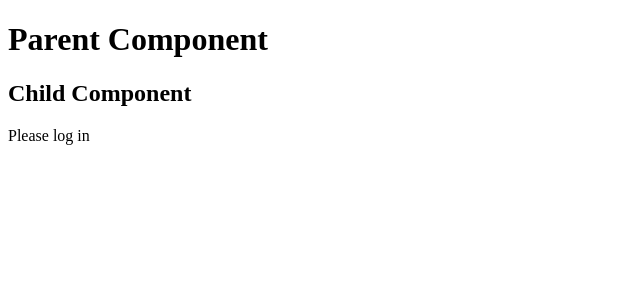
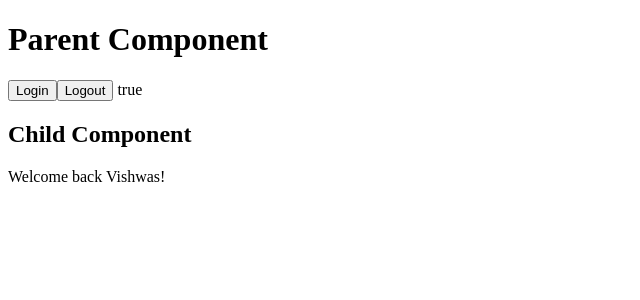
Before and after one commit to gopinav/Angular-Component-Interaction-Tutorial, an Angular app in the folder child-demo/: page / in a window 1280 px wide. Shown: the top 300 px of the page, without its empty margins (0-640 px from the left). Built offline with nearby package versions, Linux system fonts and the light colour scheme.

Commit message:
Input with Getters and Setters

```diff
--- a/child-demo/src/app/app.component.html
+++ b/child-demo/src/app/app.component.html
@@ -1,2 +1,7 @@
 <h1>Parent Component</h1>
-<app-child></app-child>
+<div>
+  <button (click)="userLoggedIn=true">Login</button>
+  <button (click)="userLoggedIn=false">Logout</button>
+  {{userLoggedIn}}
+</div>
+<app-child [loggedIn]="userLoggedIn"></app-child>
--- a/child-demo/src/app/child/child.component.html
+++ b/child-demo/src/app/child/child.component.html
@@ -1,3 +1,2 @@
 <h2>Child Component</h2>
-<p *ngIf="loginFlag">Welcome back!</p>
-<p *ngIf="!loginFlag">Please log in</p>
+<p>{{message}}</p>
--- a/child-demo/src/app/child/child.component.ts
+++ b/child-demo/src/app/child/child.component.ts
@@ -7,7 +7,24 @@ import { Component, OnInit, Input } from '@angular/core';
 })
 export class ChildComponent implements OnInit {
 
-  @Input('loggedIn') loginFlag = false;
+  private _loggedIn: boolean;
+  message: string;
+
+  get loggedIn(): boolean {
+    return this._loggedIn;
+  }
+
+  @Input()
+  set loggedIn(value: boolean) {
+    this._loggedIn = value;
+    if (value === true) {
+      this.message = 'Welcome back Vishwas!';
+    } else {
+      this.message = 'Please log in';
+    }
+  }
+
+  // @Input() loggedIn: boolean;
   constructor() { }
 
   ngOnInit() {
```
